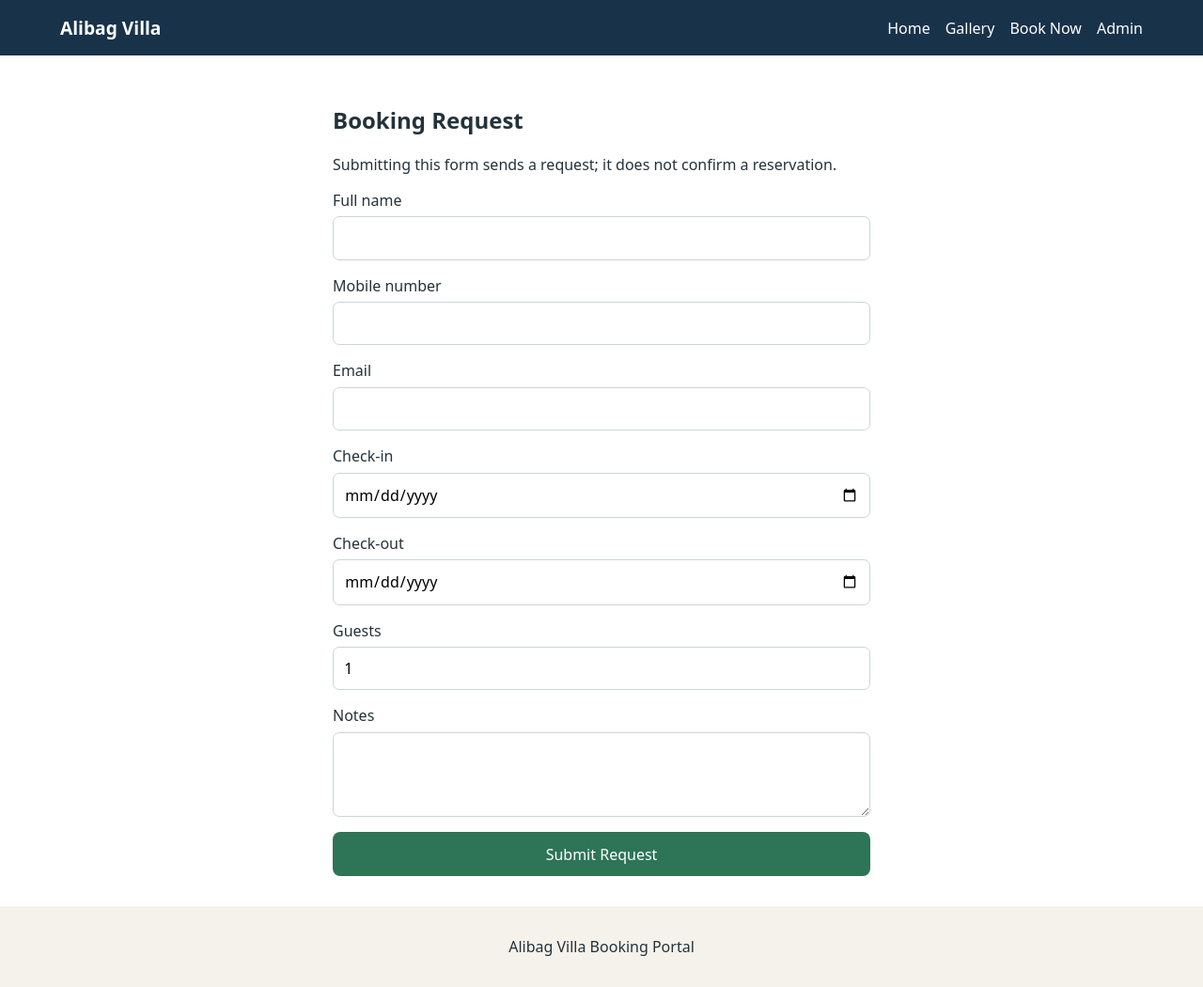
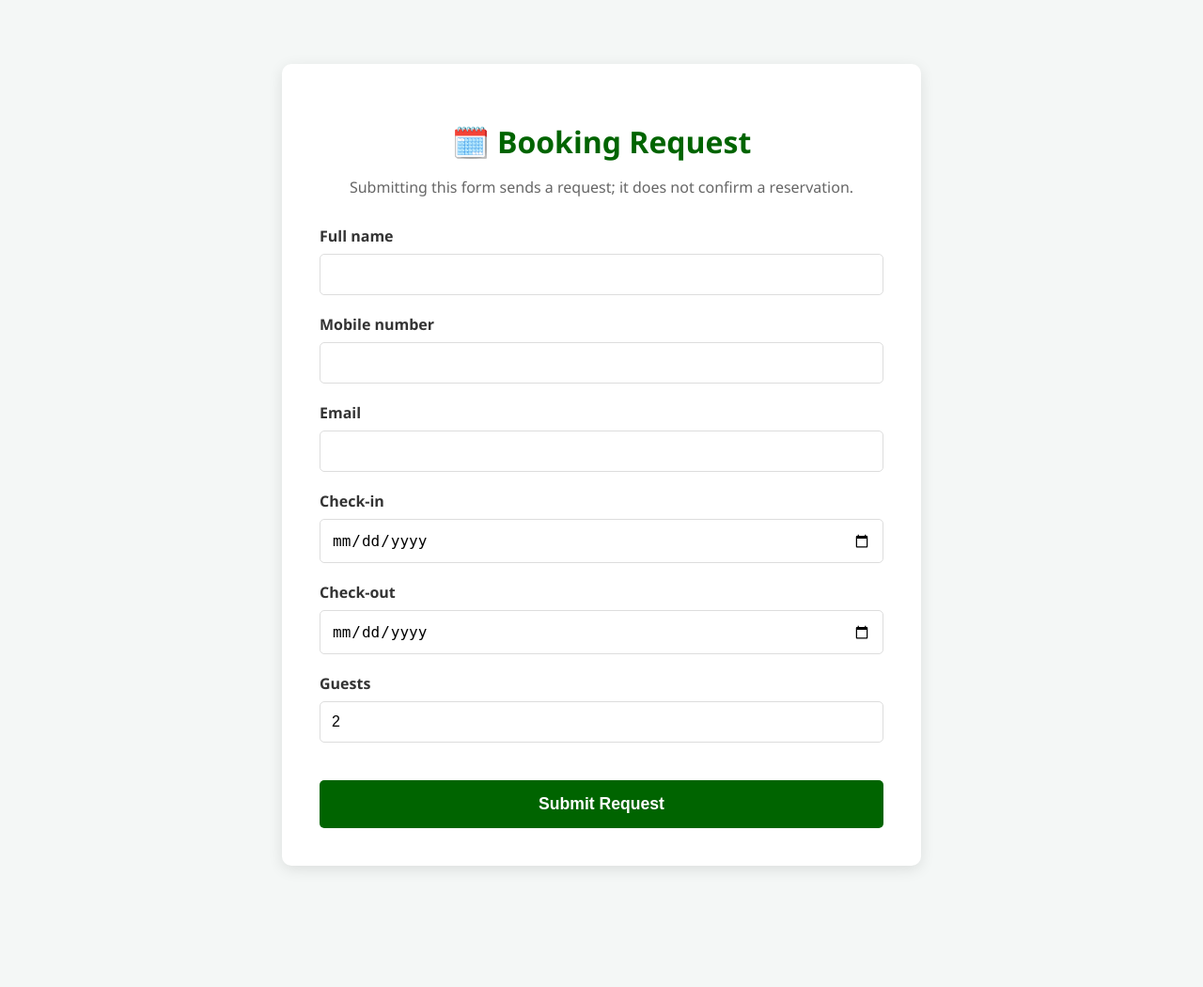
Before and after one commit to niteshmalusare822-coder/alibag-villa-booking, a Flask app: page /booking in a window 1280 px wide. Shown: the whole page at 94% size. After the commit the page ends 925 px from the top, so only its background shows below. Run offline with Flask 3, Linux system fonts and the light colour scheme.

Commit message:
Update booking.html

```diff
--- a/templates/booking.html
+++ b/templates/booking.html
@@ -1,3 +1,65 @@
-{% extends "base.html" %}{% block title %}Booking Request{% endblock %}{% block content %}<section class="section form-wrap"><h1>Booking Request</h1><p>Submitting this form sends a request; it does not confirm a reservation.</p><form method="post">
-<label>Full name<input name="full_name" required maxlength="120"></label><label>Mobile number<input name="phone" required maxlength="30"></label><label>Email<input name="email" type="email" maxlength="120"></label>
-<label>Check-in<input name="check_in" type="date" required></label><label>Check-out<input name="check_out" type="date" required></label><label>Guests<input name="guests" type="number" min="1" max="30" value="1" required></label><label>Notes<textarea name="notes"></textarea></label><button class="btn">Submit Request</button></form></section>{% endblock %}
+<!DOCTYPE html>
+<html lang="mr">
+<head>
+    <meta charset="UTF-8">
+    <meta name="viewport" content="width=device-width, initial-scale=1.0">
+    <title>Book {{ villa.name }}</title>
+    <style>
+        body { font-family: 'Segoe UI', sans-serif; background: #f4f7f6; padding: 20px; }
+        .container { max-width: 600px; margin: 40px auto; background: white; padding: 40px; border-radius: 10px; box-shadow: 0 4px 15px rgba(0,0,0,0.1); }
+        h1 { color: #006400; text-align: center; margin-bottom: 10px; }
+        .form-group { margin-bottom: 20px; }
+        label { display: block; margin-bottom: 8px; font-weight: bold; color: #333; }
+        input { width: 100%; padding: 12px; border: 1px solid #ddd; border-radius: 5px; font-size: 1rem; box-sizing: border-box; }
+        input:focus { outline: none; border-color: #006400; }
+        .btn-submit { width: 100%; padding: 15px; background: #006400; color: white; border: none; border-radius: 5px; font-size: 1.1rem; font-weight: bold; cursor: pointer; margin-top: 20px; }
+        .btn-submit:hover { background: #004d00; }
+        .flash { background: #d4edda; color: #155724; padding: 15px; text-align: center; border-radius: 5px; margin-bottom: 20px; }
+    </style>
+</head>
+<body>
+    <div class="container">
+        <h1>🗓️ Booking Request</h1>
+        <p style="text-align: center; color: #666; margin-bottom: 30px;">Submitting this form sends a request; it does not confirm a reservation.</p>
+
+        {% with messages = get_flashed_messages() %}
+          {% if messages %}{% for message in messages %}<div class="flash">{{ message }}</div>{% endfor %}{% endif %}
+        {% endwith %}
+
+        <!-- form action="/booking" आणि method="POST" अचूक असणे गरजेचे -->
+        <form method="POST" action="/booking">
+            <div class="form-group">
+                <label>Full name</label>
+                <input type="text" name="name" required>
+            </div>
+
+            <div class="form-group">
+                <label>Mobile number</label>
+                <input type="tel" name="phone" required>
+            </div>
+
+            <div class="form-group">
+                <label>Email</label>
+                <input type="email" name="email">
+            </div>
+
+            <div class="form-group">
+                <label>Check-in</label>
+                <input type="date" name="check_in" required>
+            </div>
+
+            <div class="form-group">
+                <label>Check-out</label>
+                <input type="date" name="check_out" required>
+            </div>
+
+            <div class="form-group">
+                <label>Guests</label>
+                <input type="number" name="guests" min="1" max="8" value="2" required>
+            </div>
+
+            <button type="submit" class="btn-submit">Submit Request</button>
+        </form>
+    </div>
+</body>
+</html>
```
